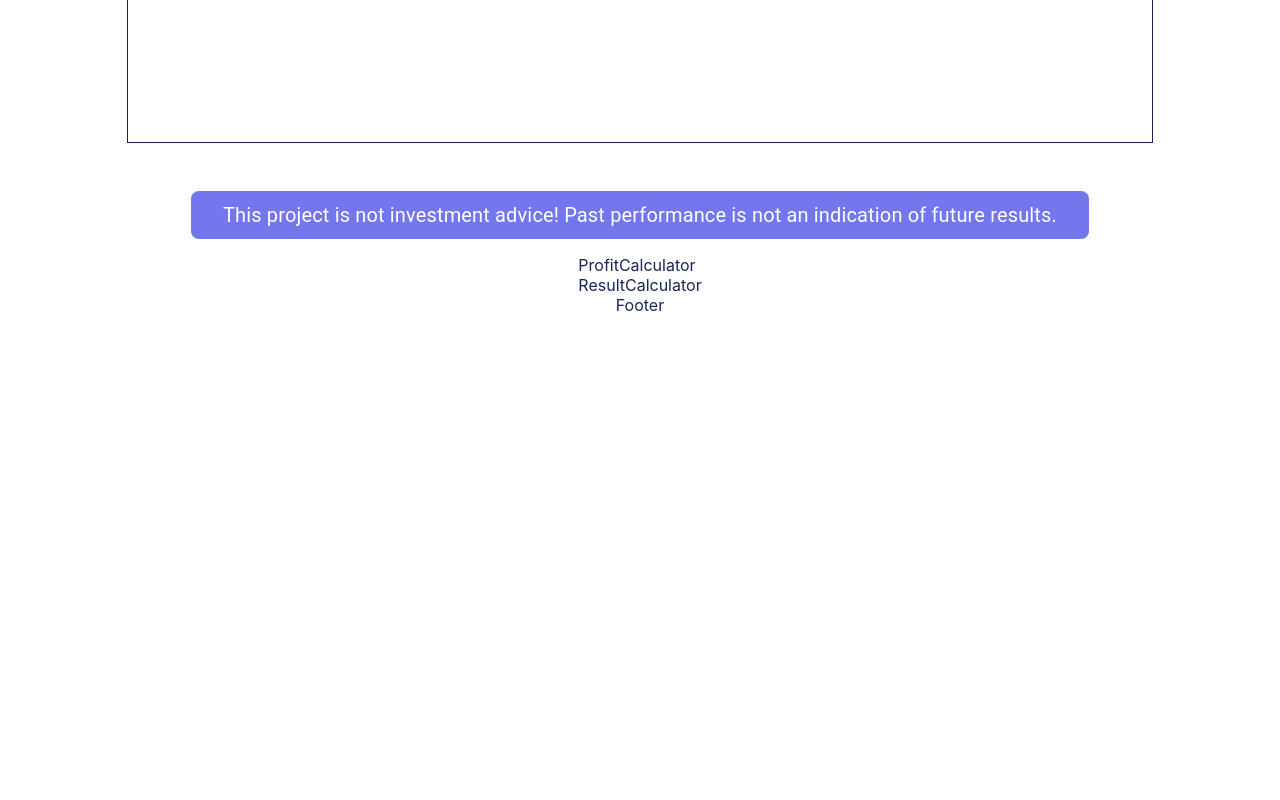
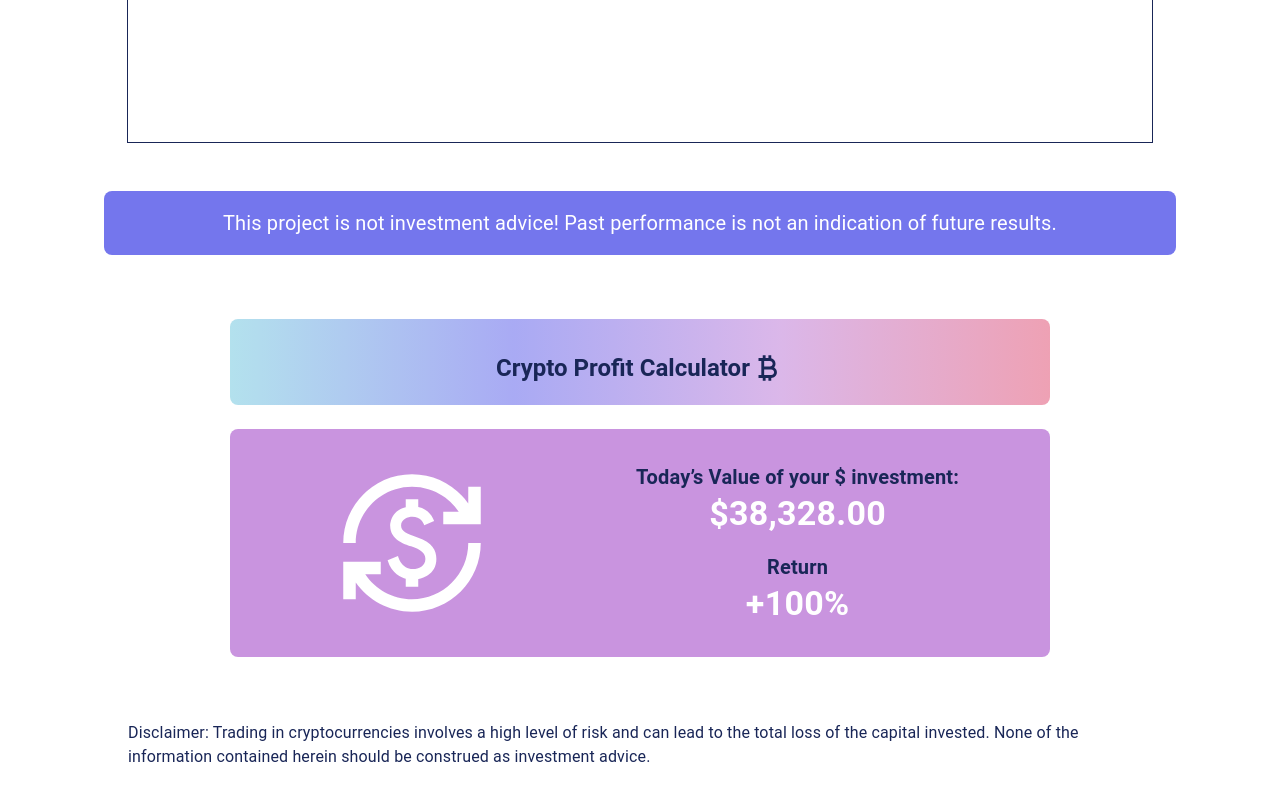
Before and after one commit to karenhirayama/bitcoin-tracker-react, a React (Create React App) app: page / in a window 1280 px wide. Shown: the part 522-1322 px from the top of the page. Before the commit the page ends 837 px from the top, so only its background shows below. Built offline with nearby package versions, Linux system fonts and the light colour scheme.

Commit message:
Finish basic styles

```diff
--- a/package.json
+++ b/package.json
@@ -6,14 +6,17 @@
     "@emotion/react": "^11.8.2",
     "@emotion/styled": "^11.8.1",
     "@mui/icons-material": "^5.5.1",
+    "@mui/lab": "^5.0.0-alpha.73",
     "@mui/material": "^5.5.1",
     "@testing-library/jest-dom": "^5.14.1",
     "@testing-library/react": "^12.0.0",
     "@testing-library/user-event": "^13.2.1",
+    "@types/date-fns": "^2.6.0",
     "@types/jest": "^27.0.1",
     "@types/node": "^16.7.13",
     "@types/react": "^17.0.41",
     "@types/react-dom": "^17.0.9",
+    "date-fns": "^2.28.0",
     "react": "^17.0.2",
     "react-dom": "^17.0.2",
     "react-scripts": "5.0.0",
--- a/src/App.tsx
+++ b/src/App.tsx
@@ -1,7 +1,7 @@
 import { createContext, useContext, useMemo, useState } from 'react';
 import Box from '@mui/material/Box';
 import { useTheme, ThemeProvider, createTheme } from '@mui/material/styles';
-import { amber } from '@mui/material/colors';
+import { blue } from '@mui/material/colors';
 import { BitcoinChart } from './components/BitcoinChart/BitcoinChart';
 import { ProfitCalculator } from './components/Calculation/ProfitCalculator/ProfitCalculator';
 import { Footer } from './components/Footer/Footer';
@@ -119,8 +119,11 @@ export default function ToggleColorMode() {
           ...(mode === 'light'
             ? {
               // palette values for light mode
-              primary: amber,
+              primary: blue,
               text: {
+                primary: '#192657',
+              },
+              focus: {
                 primary: '#192657',
               },
             }
@@ -132,6 +135,9 @@ export default function ToggleColorMode() {
               text: {
                 primary: '#fff',
               },
+              focus: {
+                primary: '#FFF',
+              },
               mode: 'dark'
             }),
         },
@@ -139,6 +145,7 @@ export default function ToggleColorMode() {
     [mode],
   );
 
+  console.log(theme)
   return (
     <ColorModeContext.Provider value={colorMode}>
       <ThemeProvider theme={theme}>
--- a/src/components/BitcoinChart/BitcoinChart.tsx
+++ b/src/components/BitcoinChart/BitcoinChart.tsx
@@ -37,12 +37,15 @@ export const BitcoinChart = () => {
         </Box>
         <Typography variant='h6' mt={6} mb={2}
           sx={{
+            display: 'flex',
             fontWeight: 400,
             backgroundColor: '#7476ED',
             color: '#FFF',
-            borderRadius: 2
+            borderRadius: 2,
+            width: '100%',
+            justifyContent: 'center'
           }}
-          pt={1} pr={4} pb={1} pl={4}
+          pt={2} pb={2} pr={3} pl={3}
         >
           This project is not investment advice! Past performance is not an indication of future results.
         </Typography>
--- a/src/components/Calculation/ProfitCalculator/ProfitCalculator.tsx
+++ b/src/components/Calculation/ProfitCalculator/ProfitCalculator.tsx
@@ -1,11 +1,131 @@
-import React from 'react'
-import { ResultCalculator } from '../ResultCalculator/ResultCalculator'
+import { useState } from 'react';
+import { Box, FormControl, InputAdornment, Stack, TextField, Typography, useTheme } from '@mui/material';
+import { ResultCalculator } from '../ResultCalculator/ResultCalculator';
+import CurrencyBitcoinIcon from '@mui/icons-material/CurrencyBitcoin';
+import { DatePicker, LocalizationProvider } from '@mui/lab';
+import AdapterDateFns from '@mui/lab/AdapterDateFns';
 
 export const ProfitCalculator = () => {
+  const [value, setValue] = useState<Date | null>(new Date());
+  const theme = useTheme();
+
+
+  console.log(value)
   return (
-    <div>ProfitCalculator
-
-      <ResultCalculator />
-    </div>
+    <Box
+      sx={{
+        display: 'flex',
+        width: '100%',
+        alignItems: 'center',
+        justifyContent: 'center'
+      }}
+      mt={3}
+    >
+      <Box
+        sx={{
+          display: 'flex',
+          flexDirection: 'column',
+          alignItems: 'center',
+          width: '80%',
+        }}
+      >
+        <Box
+          sx={{
+            background: 'linear-gradient(90deg, rgba(100, 194, 219, 0.49) 0%, rgba(116, 118, 237, 0.62) 34.63%, rgba(201, 148, 223, 0.67) 66.97%, rgba(229, 111, 140, 0.65) 100%)',
+            width: '80%',
+            borderRadius: 2,
+          }}
+          m={3}
+        >
+          <Box
+            sx={{
+              display: 'flex',
+              flexDirection: 'row',
+              alignItems: 'center',
+              justifyContent: 'center'
+            }}
+            mt={4}
+          >
+            <Typography variant='h5'
+              sx={{
+                fontWeight: 700,
+              }}
+            >
+              Crypto Profit Calculator
+            </Typography>
+            <CurrencyBitcoinIcon sx={{ fontSize: 34 }} />
+          </Box>
+          <Box>
+            <FormControl fullWidth variant="standard">
+              <LocalizationProvider dateAdapter={AdapterDateFns}>
+                <Stack spacing={3}>
+                  <Box
+                    sx={{
+                      display: 'flex',
+                      justifyContent: 'center',
+                      alignItems: 'center',
+                      [theme.breakpoints.down(1110)]: {
+                        flexDirection: 'column'
+                      }
+                    }}
+                    mb={5}
+                  >
+                    <Box
+                      mt={2}
+                      width={200}
+                    >
+                      <DatePicker
+                        views={['year', 'month', 'day']}
+                        label='Initial Date'
+                        minDate={new Date('2012-03-01')}
+                        maxDate={new Date()}
+                        value={value}
+                        onChange={(newValue) => {
+                          setValue(newValue);
+                        }}
+                        renderInput={(params) => <TextField {...params} helperText={null} />}
+                      />
+                    </Box>
+                    <Box
+                      mt={2} ml={3} mr={3}
+                      width={200}
+                    >
+                      <TextField
+                        type='number'
+                        label='Investment'
+                        InputProps={{
+                          startAdornment: <InputAdornment position="start">$</InputAdornment>,
+                        }}
+                      />
+                    </Box>
+                    <Typography
+                      sx={{
+                        textAlign: 'center',
+                        color: 'white',
+                        width: 150,
+                        backgroundColor: '#192657',
+                        marginTop: 2,
+                        padding: 2,
+                        fontSize: 16,
+                        borderRadius: 1,
+                        fontWeight: 700,
+                        cursor: 'pointer',
+                        '&:hover': {
+                          backgroundColor: '#7476ED',
+                        }
+                      }}
+                    >
+                      Calculate
+                    </Typography>
+                  </Box>
+                </Stack>
+              </LocalizationProvider>
+            </FormControl>
+          </Box>
+        </Box>
+        {/* Result */}
+        <ResultCalculator />
+      </Box >
+    </Box >
   )
 }
--- a/src/components/Calculation/ResultCalculator/ResultCalculator.tsx
+++ b/src/components/Calculation/ResultCalculator/ResultCalculator.tsx
@@ -1,7 +1,71 @@
-import React from 'react'
+import { Box, Typography, useTheme } from '@mui/material'
+import CurrencyExchangeIcon from '@mui/icons-material/CurrencyExchange';
 
 export const ResultCalculator = () => {
+  const theme = useTheme();
+
+  const isDarkMode = theme.palette.mode === 'dark' ? '#7476ED' : '#C994DF';
   return (
-    <div>ResultCalculator</div>
+    <Box
+      sx={{
+        backgroundColor: isDarkMode,
+        display: 'flex',
+        flexDirection: 'row',
+        alignItems: 'center',
+        width: '80%',
+        justifyContent: 'space-around',
+        borderRadius: 2
+      }}
+    >
+      <CurrencyExchangeIcon
+        sx={{
+          color: '#FFF',
+          fontSize: 150,
+          marginLeft: 6,
+          [theme.breakpoints.down(1020)]: {
+            display: 'none'
+          }
+        }}
+      />
+      <Box
+        sx={{
+          display: 'flex',
+          flexDirection: 'column',
+          alignItems: 'center',
+          margin: 4,
+        }}
+      >
+        <Typography
+          variant='h6'
+          fontWeight='700'
+          color='#192657'
+          textAlign='center'
+        >
+          Today’s Value of your $ investment:
+        </Typography>
+        <Typography
+          variant='h4'
+          fontWeight='700'
+          color='#FFF'
+        >
+          $38,328.00
+        </Typography>
+        <Typography
+          variant='h6'
+          fontWeight='700'
+          mt={2}
+          color='#192657'
+        >
+          Return
+        </Typography>
+        <Typography
+          variant='h4'
+          fontWeight='700'
+          color='#FFF'
+        >
+          +100%
+        </Typography>
+      </Box>
+    </Box>
   )
 }
--- a/src/components/Footer/Footer.tsx
+++ b/src/components/Footer/Footer.tsx
@@ -1,7 +1,19 @@
+import { Box, Typography } from '@mui/material'
 import React from 'react'
 
 export const Footer = () => {
   return (
-    <div>Footer</div>
+    <Box
+      mt={8}
+      mb={4}
+      sx={{
+        width: '80%',
+
+      }}
+    >
+      <Typography>
+      Disclaimer: Trading in cryptocurrencies involves a high level of risk and can lead to the total loss of the capital invested. None of the information contained herein should be construed as investment advice.
+      </Typography>
+    </Box>
   )
 }
```
Also changed, not shown: src/components/Calculation/ProfitCalculator/ProfitCalculator.css (added), 1 other file (tests, documents, lock files or other folders).
